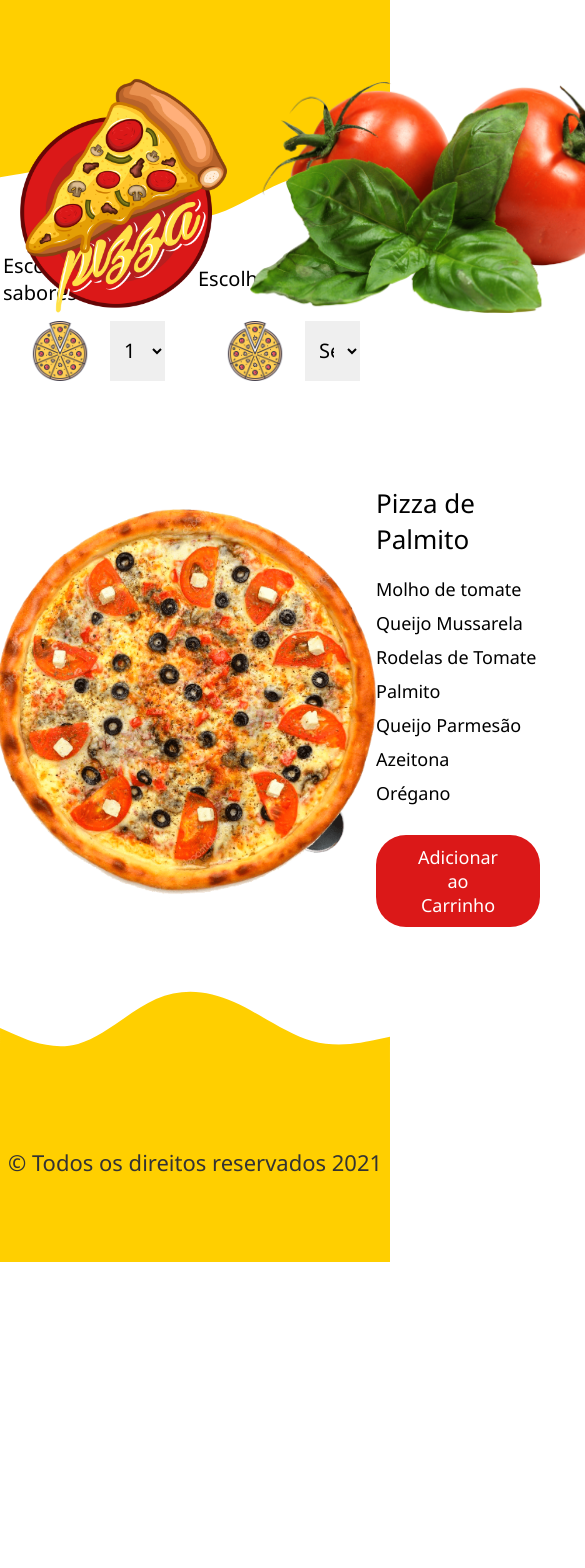
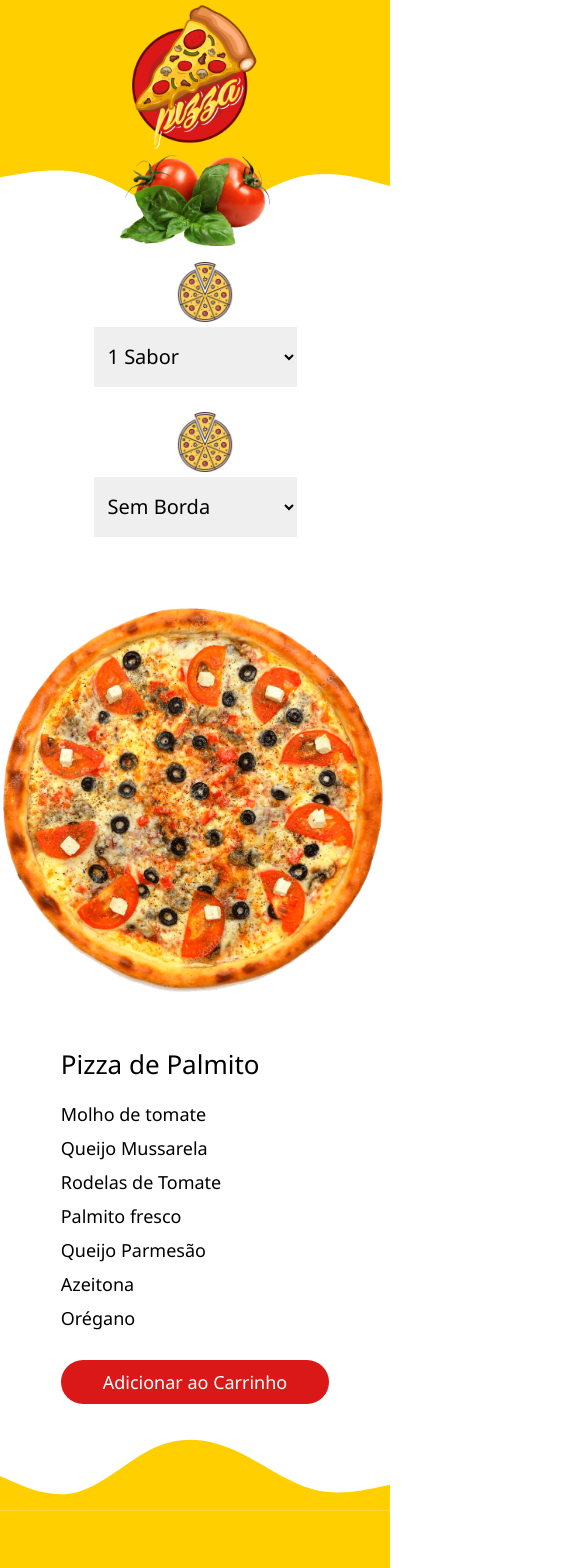
Before and after one commit to d8web/PizzaAppReact, a React (Create React App) app: page / in a window 390 px wide. Shown: the top 1568 px of the page, 585 px wide, since content can reach past the window. Before the commit the page ends 1262 px from the top, so only its background shows below. Built offline with nearby package versions, Linux system fonts and the light colour scheme.

Commit message:
Responsivo

```diff
--- a/src/components/FormArea/PizzasArray.js
+++ b/src/components/FormArea/PizzasArray.js
@@ -8,7 +8,7 @@ const PizzasArray = [
             {idIngrediente: 1, label:'Molho de tomate'},
             {idIngrediente: 2, label:'Queijo Mussarela'},
             {idIngrediente: 3, label:'Rodelas de Tomate'},
-            {idIngrediente: 4, label:'Palmito'},
+            {idIngrediente: 4, label:'Palmito fresco'},
             {idIngrediente: 5, label:'Queijo Parmesão'},
             {idIngrediente: 6, label:'Azeitona'},
             {idIngrediente: 7, label:'Orégano'},
--- a/src/components/FormArea/index.js
+++ b/src/components/FormArea/index.js
@@ -46,27 +46,40 @@ class FormArea extends React.Component {
             borda: 1,
             pizzaSelected: 0,
             pizzas: PizzasArray,
+            cart: [{}],
             modal: false,
             modalIngredients: false
         };
 
         this.handleChangeSabor = this.handleChangeSabor.bind(this)
+
         this.handleChangeBorda = this.handleChangeBorda.bind(this)
+
         this.handleChangeModal = this.handleChangeModal.bind(this)
+
         this.handleCloseModal = this.handleCloseModal.bind(this)
+
         this.handleOpenModalIngredients = this.handleOpenModalIngredients.bind(this)
+
         this.handleCloseIngredientsModal = this.handleCloseIngredientsModal.bind(this)
+
+        this.handleSaborUmClick = this.handleSaborUmClick.bind(this)
+
+        this.handleSaborDoisClick = this.handleSaborDoisClick.bind(this)
+
+        this.handleCartAdd = this.handleCartAdd.bind(this)
     }
 
     handleChangeSabor(e) {
-        this.setState({ sabor: e.target.value });
+        this.setState({ sabor: parseInt(e.target.value) });
     }
 
     handleChangeBorda(e) {
-        this.setState({ borda: e.target.value })
+        this.setState({ borda: parseInt(e.target.value) })
     }
 
     handleChangeModal(e) {
+        //console.log(e.target)
         this.setState({ modal: true })
     }
 
@@ -84,30 +97,21 @@ class FormArea extends React.Component {
         //console.log(this.state.modalIngredients)
     }
 
+    handleSaborUmClick(e) {
+        alert('add pizza 1')
+    }
+
+    handleSaborDoisClick(e) {
+        alert('add pizza 2')
+    }
+
+    handleCartAdd(e) {
+        alert('add cart')
+    }
+
     render() {
         return (
             <>
-                {this.state.modal &&
-                    <ModalPizza
-                        data={this.state.pizzas}
-                        pizzaSelected={this.state.pizzaSelected}
-                        onClick={this.handleCloseModal}
-                    />
-                }
-                {this.state.modalIngredients &&
-                    <MyModalIngredients
-                        onClick={this.handleCloseIngredientsModal}
-                        data={this.state.pizzas[this.state.pizzaSelected]}
-                    />
-                }
-                <FormAreaItem>
-                    <div className="select-container fs-m">
-                        Escolha quantos sabores
-                    </div>
-                    <div className="select-container fs-m">
-                        Escolha uma borda
-                    </div>
-                </FormAreaItem>
                 <FormAreaItem>
                     <div className="select-container">
                         <div className="flex-container">
@@ -142,16 +146,16 @@ class FormArea extends React.Component {
 
                 <PizzaItemArea>
                     <div className="img-area-pizza" img="assets/media/tabua.png">
-                        {this.state.sabor == 1 &&
+                        {this.state.sabor === 1 &&
                             <img
                                 src={this.state.pizzas[this.state.pizzaSelected].img}
                                 onClick={this.handleChangeModal}
                             />
                         }
-                        {this.state.sabor == 2 &&
+                        {this.state.sabor === 2 &&
                             <div className="two-pizzas">
-                                <div>Escolha o Sabor 1</div>
-                                <div>Escolha o Sabor 2</div>
+                                <div onClick={this.handleSaborUmClick}>Escolha o Sabor 1</div>
+                                <div onClick={this.handleSaborDoisClick}>Escolha o Sabor 2</div>
                             </div>
                         }
                     </div>
@@ -162,9 +166,28 @@ class FormArea extends React.Component {
                                 <p>{ingredient.label}</p>
                             </div>
                         ))}
-                        <button className="button-action">Adicionar ao Carrinho</button>
+                        <button
+                            className="button-action"
+                            onClick={this.handleCartAdd}
+                        >
+                            Adicionar ao Carrinho
+                        </button>
                     </div>
                 </PizzaItemArea>
+
+                {this.state.modal &&
+                    <ModalPizza
+                        data={this.state.pizzas}
+                        pizzaSelected={this.state.pizzaSelected}
+                        onClick={this.handleCloseModal}
+                    />
+                }
+                {this.state.modalIngredients &&
+                    <MyModalIngredients
+                        onClick={this.handleCloseIngredientsModal}
+                        data={this.state.pizzas[this.state.pizzaSelected]}
+                    />
+                }
 
             </>
         );
--- a/src/components/FormArea/styled.js
+++ b/src/components/FormArea/styled.js
@@ -5,6 +5,11 @@ export const FormAreaItem = styled.div`
     max-width: 1200px;
     margin: auto;
     display: flex;
+    align-items: center;
+
+    @media screen and (max-width: 1050px) {
+        flex-direction: column;
+    }
 
     .fs-m {
         font-size: 20px;
@@ -17,12 +22,20 @@ export const FormAreaItem = styled.div`
         display: flex;
         align-items: center;
 
+        @media screen and (max-width: 1050px) {
+            flex-direction: column;
+        }
+
         .flex-container {
             width: 100%;
             display: flex;
             align-items: center;
             margin: 10px;
             border-radius: 60px;
+
+            @media screen and (max-width: 1050px) {
+                flex-direction: column;
+            }
 
             select {
                 font-size: 20px;
@@ -47,6 +60,7 @@ export const FormAreaItem = styled.div`
 export const MyForm = styled.form`
     width: 100%;
     display: flex;
+    align-items: center;
 `
 
 export const FormLabel = styled.div`
@@ -69,6 +83,10 @@ export const PizzaItemArea = styled.div`
     display: flex;
     align-items: center;
     margin-top: 60px;
+
+    @media screen and (max-width: 1100px) {
+        flex-direction: column;
+    }
 
     .img-area-pizza, .info-area-pizza {
         flex: 1;
@@ -109,6 +127,10 @@ export const PizzaItemArea = styled.div`
         justify-content: center;
         align-items: center;
 
+        @media screen and (max-width: 1100px) {
+            margin-bottom: 50px;
+        }
+
         img {
             width: 380px;
             margin-top: -4px;
@@ -117,19 +139,50 @@ export const PizzaItemArea = styled.div`
             cursor: pointer;
         }
         .two-pizzas {
-            width: 100%;
-            padding: 100px;
-            color: #fff;
+            width: 63%;
+            height: 76%;
+            color: #333;
             display: flex;
             justify-content: space-between;
-            font-size: 24px;
+            align-items: center;
+            font-size: 22px;
+            background-color: #ffcf00;
+            margin-right: 3px;
+            margin-top: -10px;
+            border-radius: 300px;
+
+            @media screen and (max-width: 1100px) {
+                width: 400px;
+                height: 400px;
+            }
+
+            @media screen and (max-width: 500px) {
+                width: 280px;
+                height: 280px;
+                font-size: 18px;
+            }
 
             div {
                 flex: 1;
                 display: flex;
                 justify-content: center;
                 align-items: center;
-                border: 4px solid #999;
+                cursor: pointer;
+                height: 100%;
+                color: #fff;
+
+                &:first-child {
+                    border-top-left-radius: 200px;
+                    border-bottom-left-radius: 200px;
+                    background-color: red;
+                }
+
+                &:last-child {
+                    border-left: 1px solid white;
+                    background-color: blue;
+                    border-bottom-right-radius: 200px;
+                    border-top-right-radius: 200px;
+                }
             }
         }
     }
--- a/src/components/Header/styles.js
+++ b/src/components/Header/styles.js
@@ -15,6 +15,10 @@ export const HeaderContainer = styled.div`
     display: flex;
     justify-content: space-between;
     align-items: center;
+
+    @media screen and (max-width: 1050px) {
+        flex-direction: column;
+    }
 `
 
 export const LogoArea = styled.div`
@@ -25,10 +29,20 @@ export const LogoItem = styled.img`
     width: 250px;
     height: auto;
     margin-top: 70px;
+
+    @media screen and (max-width: 1050px) {
+        margin-top: 0px;
+        width: 150px;
+    }
 `
 
 export const BannerItem = styled.img`
     width: 380px;
     margin-top: 70px;
     height: auto;
+
+    @media screen and (max-width: 1050px) {
+        margin-top: 0px;
+        width: 150px;
+    }
 `
```
